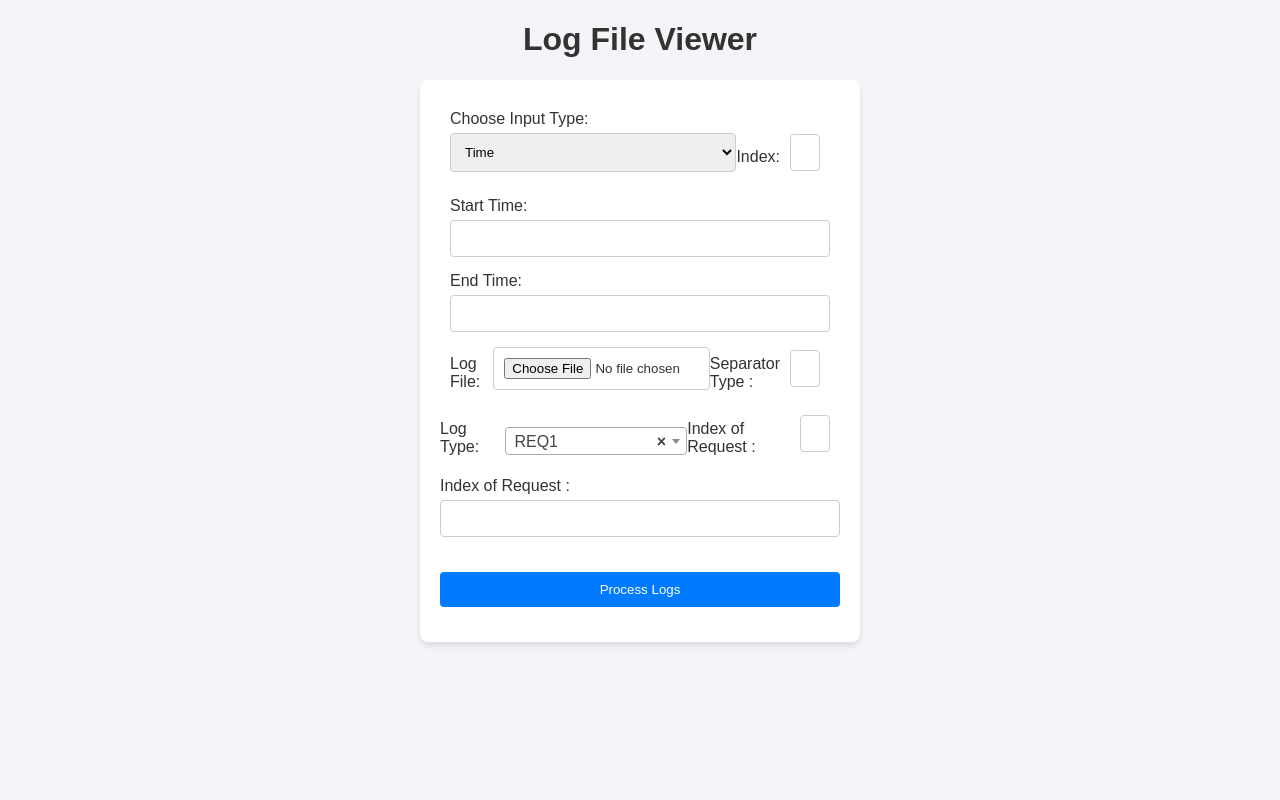
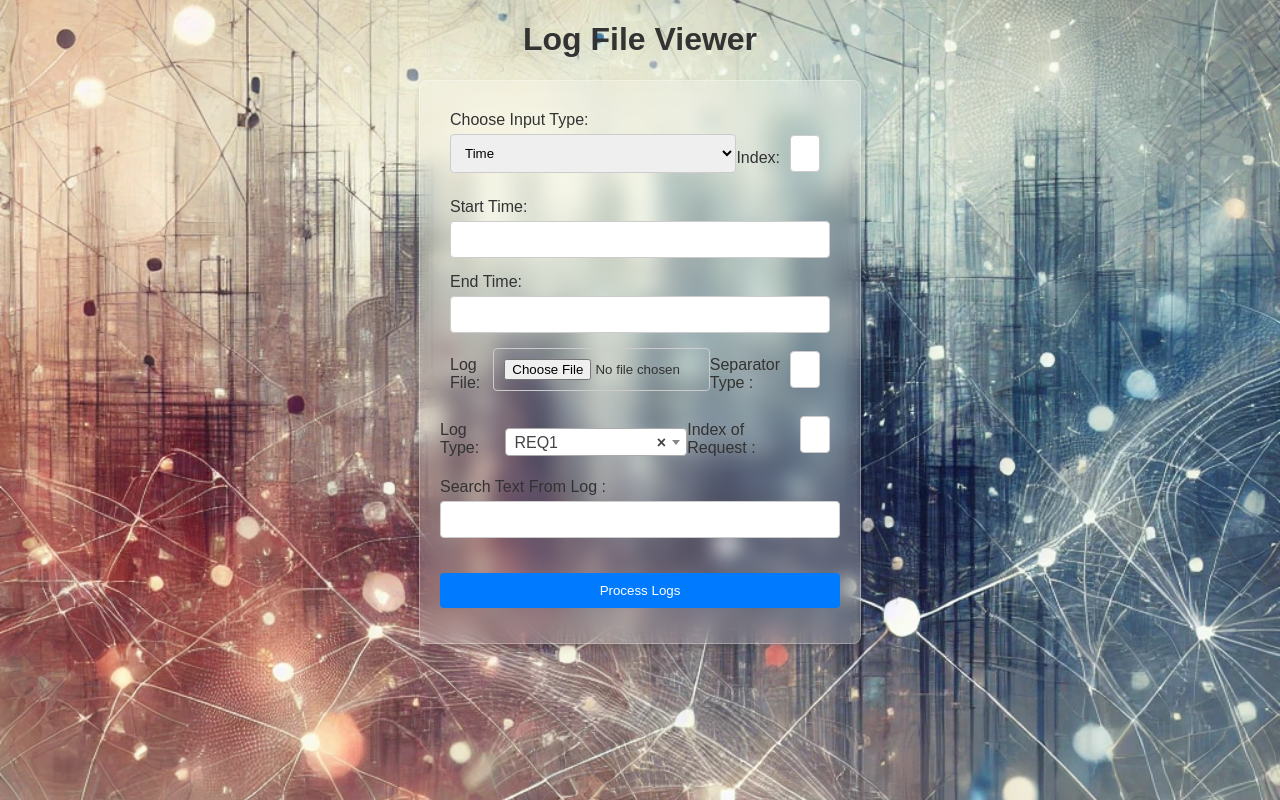
Before and after one commit to rusha271/Log_Extraction, a Flask app: page / in a window 1280 px wide. Run offline with Flask 3, Linux system fonts and the light colour scheme; some libraries are stand-ins or nearby versions.

Commit message:
I have make changes in the css

```diff
--- a/static/index.css
+++ b/static/index.css
@@ -2,9 +2,12 @@
     font-family: Arial, sans-serif;
     margin: 20px;
     padding: 0;
-    background-color: #f4f4f9;
+    background-image: url('/static/background.png');
+    background-size: cover;
+    background-position: center;
     color: #333;
 }
+
 
 h1 {
     text-align: center;
@@ -16,10 +19,14 @@
     max-width: 400px;
     margin: 0 auto 20px auto;
     padding: 20px;
-    background: #fff;
+    background: rgba(255, 255, 255, 0.2); /* Semi-transparent white */
     border-radius: 8px;
     box-shadow: 0 4px 6px rgba(0, 0, 0, 0.1);
+    backdrop-filter: blur(10px); /* Applies the blur effect */
+    -webkit-backdrop-filter: blur(10px); /* Safari compatibility */
+    border: 1px solid rgba(255, 255, 255, 0.3); /* Subtle border for contrast */
 }
+
 
 .row {
     display: flex;
--- a/static/index.js
+++ b/static/index.js
@@ -183,3 +183,12 @@
         }
     });
 });
+
+document.getElementById('type').addEventListener('change', function() {
+    const customLogTypeContainer = document.getElementById('customLogTypeContainer');
+    if (this.value === 'custom') {
+        customLogTypeContainer.style.display = 'block';
+    } else {
+        customLogTypeContainer.style.display = 'none';
+    }
+});
--- a/templates/index.html
+++ b/templates/index.html
@@ -65,7 +65,7 @@
             <input id="indexRequest" name="indexRequest" type="text" class="small-input" required>
         </div>
 
-            <label for="searchText">Index of Request : </label>
+            <label for="searchText">Search Text From Log : </label>
             <input id="searchText" name="searchText" type="text">
 
             <div id="customLogTypeContainer" style="display: none;">
```
Also changed, not shown: static/background.png (added).
